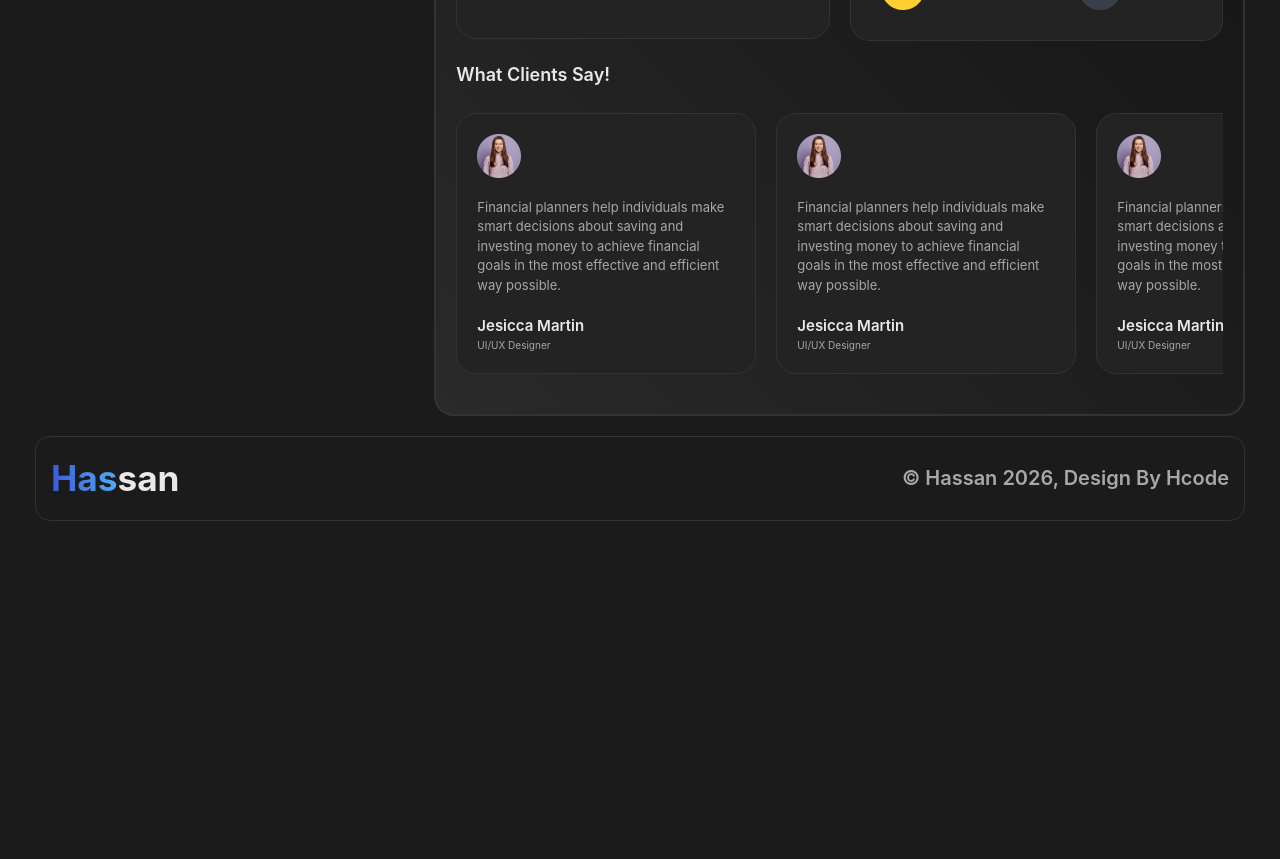
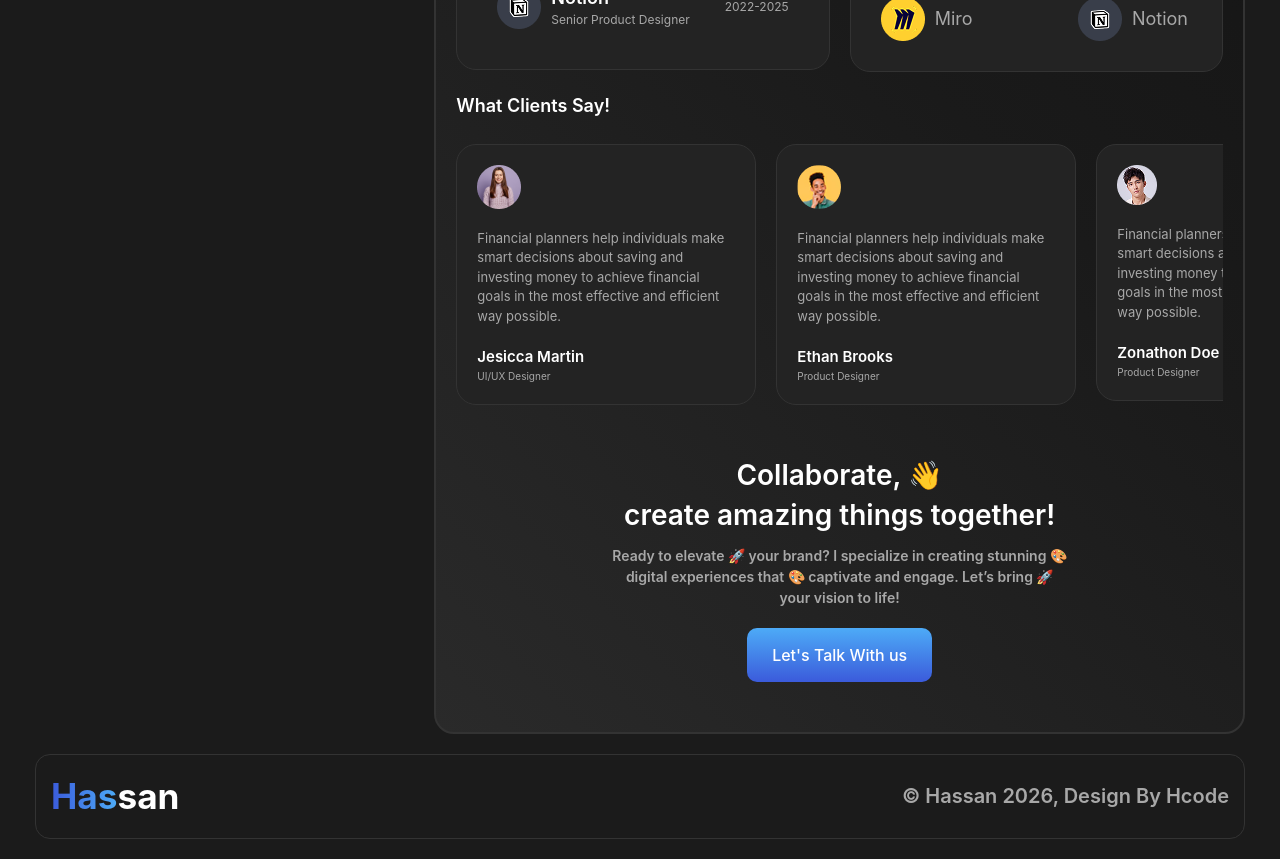
Before and after one commit to devhassanakhtar/Hassan-Portfolio, a React app: page /about in a window 1280 px wide. Shown: the part 860-1719 px from the top of the page. Before the commit the page ends 1401 px from the top, so only its background shows below. Built offline with nearby package versions, Linux system fonts and the light colour scheme; the HTML template or start-up script is replaced by a standard one.

Commit message:
create Connect Card in About page

```diff
--- a/src/Components/AboutSections/AboutRightCol/AchievementsCard/Achievements.css
+++ b/src/Components/AboutSections/AboutRightCol/AchievementsCard/Achievements.css
@@ -4,7 +4,7 @@
   align-items: center;
   border: 1px solid var(--border-color);
   border-radius: 15px;
-  padding: 10px 20px;
+  padding: 15px 20px;
   gap: 15px;
   box-shadow: 0px 2px 15px rgba(0, 0, 0, 0.5);
   transition: all 0.3s ease;
--- /dev/null
+++ b/src/Components/AboutSections/AboutRightCol/ConnectSection/Connect.css
@@ -0,0 +1,64 @@
+.Connect{
+    display: flex;
+    justify-content: center;
+    align-items: center;
+    flex-direction: column;
+}
+
+.Connect h1{
+    font-size: 28px;
+    font-weight: 600;
+    color: var(--white-color);
+    line-height: 40px;
+}
+
+.Connect p{
+    font-size: 14px;
+    font-weight: 600;
+    margin-top: 10px;
+    color: var(--text-color);
+    width: 60%;
+    text-align: center;
+}
+
+.Connect button {
+    padding: 15px 25px;
+    background: linear-gradient(360deg, #3b5bdb, #4dabf7);
+    color: var(--white-color);
+    border-radius: 10px;
+    margin-top: 20px;
+    font-weight: 500;
+    cursor: pointer;
+    transition: all 0.2s ease-in-out;
+}
+
+.Connect button:hover{
+    background: linear-gradient(180deg, #3b5bdb, #4dabf7);
+    box-shadow: inset 0px 0px 50px rgba(255, 255, 255, 0.5);
+    transform: scale(1.02);
+}
+
+
+/* ================= RESPONSIVE ================= */
+@media (max-width: 1024px) {
+
+    .Connect h1{
+        text-align: center;
+    }
+
+    .Connect p{
+        width: 80%;
+    }
+}
+
+@media (max-width: 776px) {
+
+    .Connect h1{
+        font-size: 20px;
+        line-height: 30px;
+    }
+
+    .Connect p{
+        width: 90%;
+    }
+}
--- /dev/null
+++ b/src/Components/AboutSections/AboutRightCol/ConnectSection/Connect.jsx
@@ -0,0 +1,21 @@
+import React from "react";
+import "./Connect.css";
+
+const Connect = () => {
+  return (
+    <div className="Connect">
+      <h1>
+        Collaborate, 👋 <br />
+      </h1>
+      <h1>create amazing things together!</h1>
+      <p>
+        Ready to elevate 🚀 your brand? I specialize in creating stunning 🎨
+        digital experiences that 🎨 captivate and engage. Let’s bring 🚀 your
+        vision to life!
+      </p>
+      <button>Let's Talk With us</button>
+    </div>
+  );
+};
+
+export default Connect;
--- a/src/Components/AboutSections/AboutRightCol/TestimonialsCard/Testimonials.css
+++ b/src/Components/AboutSections/AboutRightCol/TestimonialsCard/Testimonials.css
@@ -33,8 +33,5 @@
 @media (max-width: 1024px) {
   .Testimonial__Section {
     width: 100%;
-    flex: 0 0 100%;
-    min-width: 100%;
-    max-width: 100%;
   }
 }
--- a/src/Components/AboutSections/AboutRightCol/TopAboutSection.css
+++ b/src/Components/AboutSections/AboutRightCol/TopAboutSection.css
@@ -29,19 +29,20 @@
 
 .Top__Section p {
   font-size: 18px;
+  font-weight: 500;
   line-height: 30px;
   margin-top: 20px;
-  color: var(--white-color);
+  color: var(--text-color);
+  line-height: 25px;
   width: 70%;
 }
 
 .Achievements__Card {
   border: 1px solid var(--border-color);
-  background: linear-gradient(225deg, #1d1d1d, #242424, #31313157);
-  padding: 10px;
+  background: linear-gradient(180deg, var(--body-color), var(--black-color));
+  padding: 30px;
   margin-top: 20px;
   border-radius: 15px;
-  /* gap: 10px; */
   display: flex;
   justify-content: space-between;
   align-items: center;
@@ -101,6 +102,10 @@
 .Testimonials::-webkit-scrollbar-thumb {
   background-color: var(--text-color);
   border-radius: 20px;
+}
+
+.Connect__Section{
+  margin: 30px 0;
 }
 
 /* ================= RESPONSIVE ================= */
--- a/src/Components/AboutSections/AboutRightCol/TopAboutSection.jsx
+++ b/src/Components/AboutSections/AboutRightCol/TopAboutSection.jsx
@@ -5,16 +5,19 @@ import AchievementsCard from "./AchievementsCard/Achievements";
 import WorkExperience from "../../WorkExperience/WorkExperience";
 import Experties from "../../Experties/Experties";
 import Testimonials from "./TestimonialsCard/Testimonials";
-import { PiUsersThree } from "react-icons/pi";
+import { LiaClipboardListSolid } from "react-icons/lia";
 import { TbMessage2Heart } from "react-icons/tb";
 import { RiUserStarLine } from "react-icons/ri";
 import Jessica from "../../../assets/Jessica.png";
+import Ethan from "../../../assets/Ethan.png";
+import Zonathon from "../../../assets/Zonathan.png";
+import Connect from "./ConnectSection/Connect";
 
 const TopAboutSection = () => {
   const Achivements = [
     {
       id: 1,
-      icon: <PiUsersThree />,
+      icon: <LiaClipboardListSolid />,
       title: "40+",
       description: "Projects Completed",
     },
@@ -43,36 +46,36 @@ const TopAboutSection = () => {
     },
     {
       id: 2,
-      image: Jessica,
+      image: Ethan,
       quote:
-        "Financial planners help individuals make smart decisions about saving and investing money to achieve financial goals in the most effective and efficient way possible.",
-      name: "Jesicca Martin",
-      profession: "UI/UX Designer",
+        "Planners help people understand how to manage their money and where to invest it properly. They make financial planning easy and clear. They show how to use money in the most useful way.",
+      name: "Ethan Brooks",
+      profession: "Product Designer",
     },
     {
       id: 3,
-      image: Jessica,
+      image: Zonathon,
       quote:
-        "Financial planners help individuals make smart decisions about saving and investing money to achieve financial goals in the most effective and efficient way possible.",
-      name: "Jesicca Martin",
-      profession: "UI/UX Designer",
+        "Financial planners help people to knowledge in about how to invest and in save their moneye the most efficient way eve plan ners help people tioniio know ledige in about how.",
+      name: "Zonathon Doe",
+      profession: "Product Designer",
     },
-    {
-      id: 4,
-      image: Jessica,
-      quote:
-        "Financial planners help individuals make smart decisions about saving and investing money to achieve financial goals in the most effective and efficient way possible.",
-      name: "Jesicca Martin",
-      profession: "UI/UX Designer",
-    },
-    {
-      id: 5,
-      image: Jessica,
-      quote:
-        "Financial planners help individuals make smart decisions about saving and investing money to achieve financial goals in the most effective and efficient way possible.",
-      name: "Jesicca Martin",
-      profession: "UI/UX Designer",
-    },
+    // {
+    //   id: 4,
+    //   image: Jessica,
+    //   quote:
+    //     "Financial planners help individuals make smart decisions about saving and investing money to achieve financial goals in the most effective and efficient way possible.",
+    //   name: "Jesicca Martin",
+    //   profession: "UI/UX Designer",
+    // },
+    // {
+    //   id: 5,
+    //   image: Jessica,
+    //   quote:
+    //     "Financial planners help individuals make smart decisions about saving and investing money to achieve financial goals in the most effective and efficient way possible.",
+    //   name: "Jesicca Martin",
+    //   profession: "UI/UX Designer",
+    // },
   ];
 
   const sliderRef = useRef(null);
@@ -161,7 +164,9 @@ const TopAboutSection = () => {
             );
           })}
         </div>
-        {/* <Testimonials /> */}
+      </div>
+      <div className="Connect__Section">
+        <Connect />
       </div>
     </div>
   );
--- a/src/Components/Footer/Footer.css
+++ b/src/Components/Footer/Footer.css
@@ -37,6 +37,6 @@
 
     .Footer h1{
         font-weight: 500;
-        font-size: 18px;
+        font-size: 14px;
     }
 }
--- a/src/index.css
+++ b/src/index.css
@@ -4,7 +4,7 @@
   --primary-color: #336cff;
   --secondary-color: #739aff;
   --black-color: #232323;
-  --white-color: #e9e9e9;
+  --white-color: #ffffff;
   --text-color: #a8a8a8;
   --border-color: #333333;
   --body-color: #1b1b1b;
```
Also changed, not shown: src/assets/Ethan.png (added), src/assets/Zonathan.png (added).
